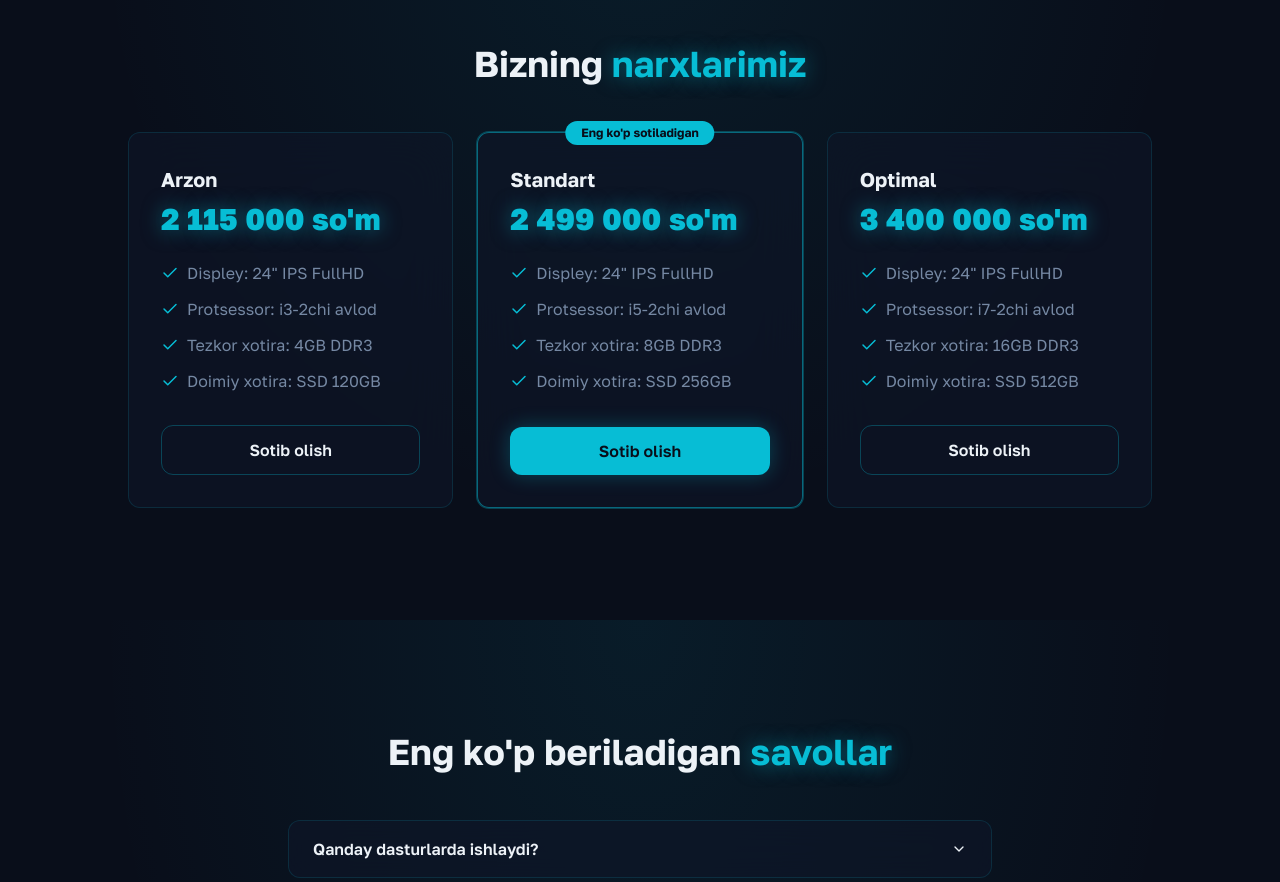
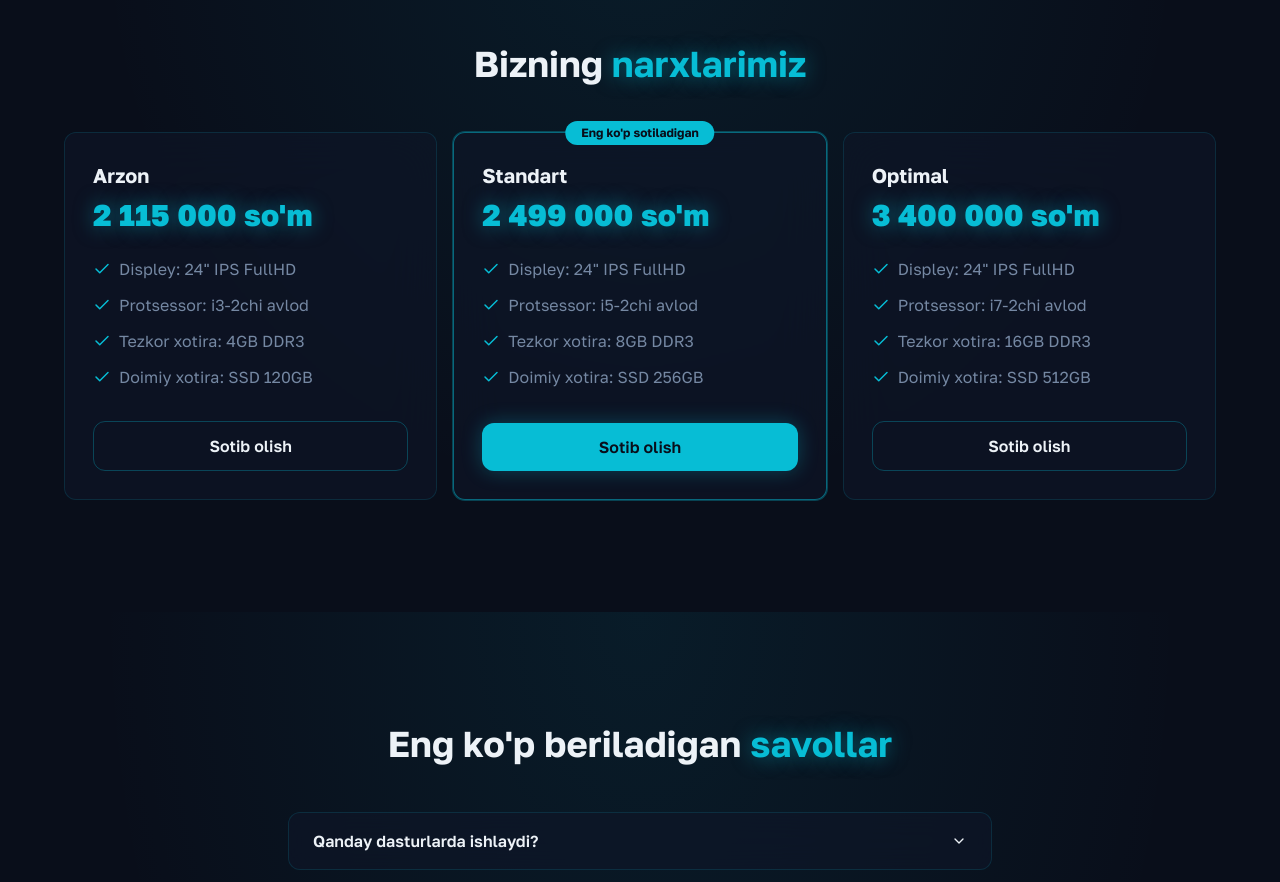
Before and after one commit to shahbozshirinboyev/teratech.uz, a React (Vite) app: page /uz in a window 1280 px wide. Shown: the part 1500-2382 px from the top of the page. Built offline with nearby package versions, Linux system fonts and the light colour scheme; the HTML template or start-up script is replaced by a standard one.

Commit message:
card design change

```diff
--- a/src/components/PricingSection.tsx
+++ b/src/components/PricingSection.tsx
@@ -30,11 +30,11 @@ const PricingSection = ({ onOpenModal }: PricingSectionPage) => {
           {t.pricing.headingPrefix}
           <span className="glow-text">{t.pricing.headingHighlight}</span>
         </h2>
-        <div className="grid md:grid-cols-3 gap-6 max-w-5xl mx-auto">
+        <div className="grid md:grid-cols-3 gap-4 max-w-6xl mx-auto">
           {plans.map((p) => (
             <div
               key={p.name}
-              className={`glass-card-hover p-8 flex flex-col relative ${
+              className={`glass-card-hover p-7 flex flex-col relative ${
                 p.popular ? "border-primary/50 ring-1 ring-primary/30" : ""
               }`}
             >
```
